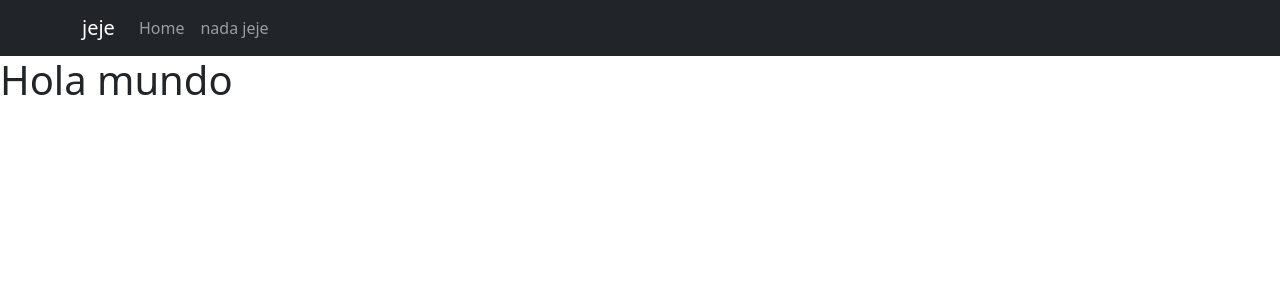
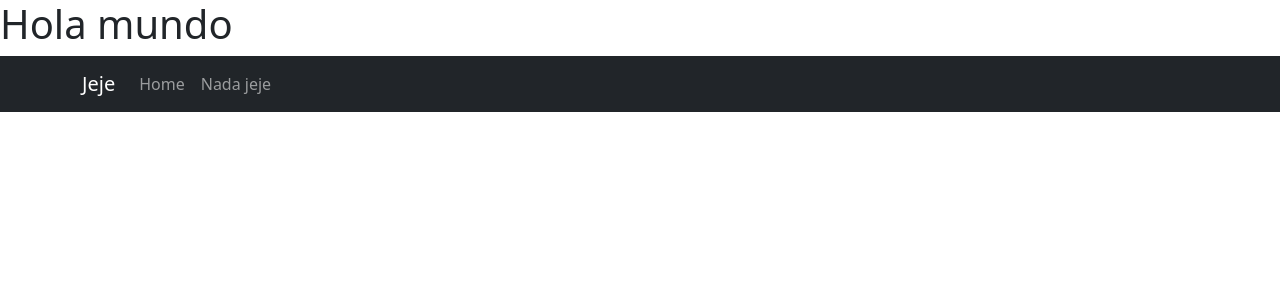
Before and after one commit to desknoc/clase_dj_ficha-3147211, a Django app: page / in a window 1280 px wide. Shown: the top 300 px of the page. Run offline with Django 5.2, Linux system fonts and the light colour scheme.

Commit message:
Segundo commit

```diff
--- a/inventario_django/dcrm/website/templates/base.html
+++ b/inventario_django/dcrm/website/templates/base.html
@@ -8,10 +8,11 @@
 </head>
 <body>
 
+    {% block body %}
+    {% endblock %}
+
     {% include 'navbar.html' %}
 
-    {% block body %}
-    {% endblock %}
     <script src="https://cdn.jsdelivr.net/npm/bootstrap@5.3.8/dist/js/bootstrap.bundle.min.js" integrity="sha384-FKyoEForCGlyvwx9Hj09JcYn3nv7wiPVlz7YYwJrWVcXK/BmnVDxM+D2scQbITxI" crossorigin="anonymous"></script>
 </body>
 </html>
--- a/inventario_django/dcrm/website/templates/navbar.html
+++ b/inventario_django/dcrm/website/templates/navbar.html
@@ -1,7 +1,7 @@
 <center>
     <nav class="navbar navbar-expand-lg navbar-dark bg-dark">
         <div class="container">
-            <a class="navbar-brand" href="#">jeje</a>
+            <a class="navbar-brand" href="#">Jeje</a>
             <button class="navbar-toggler" type="button" data-bs-toggle="collapse" data-bs-target="#navbarNav">
                 <span class="navbar-toggler-icon"></span>
             </button>
@@ -11,7 +11,7 @@
                         <a class="nav-link" href="/">Home</a>
                     </li>
                     <li class="nav-item">
-                        <a class="nav-link" href="/about/">nada jeje</a>
+                        <a class="nav-link" href="/about/">Nada jeje</a>
                     </li>
                 </ul>
             </div>
```
